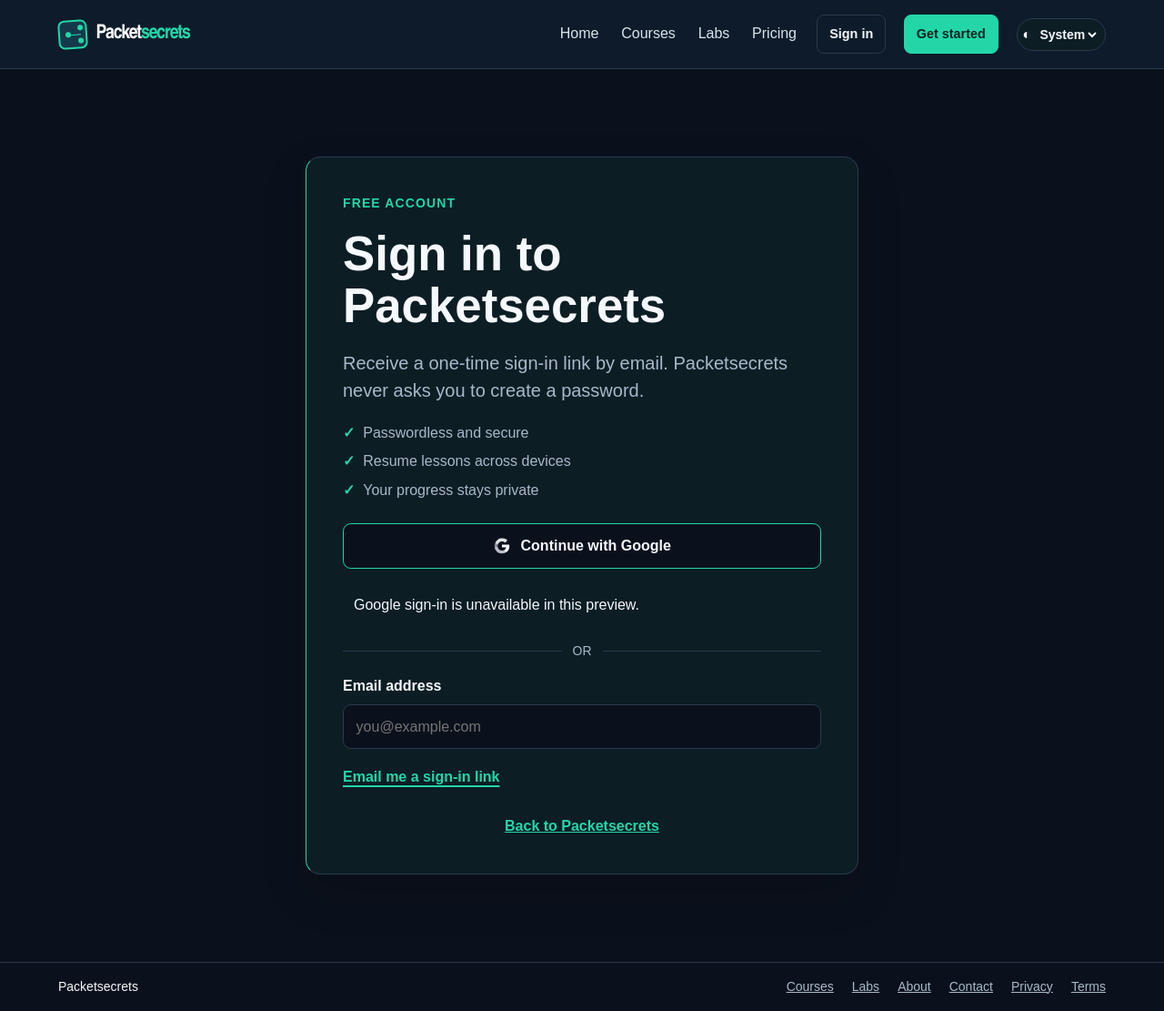
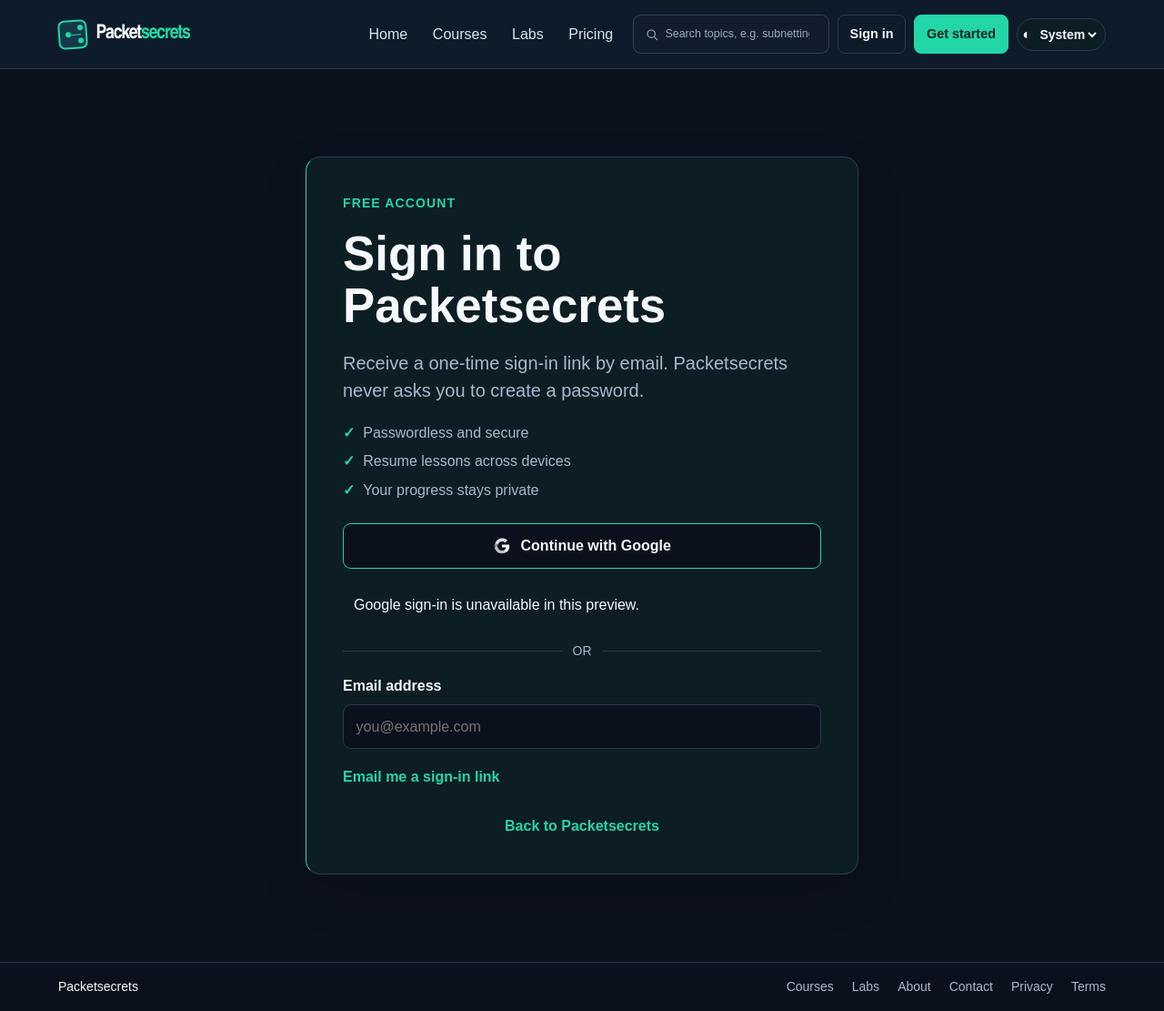
Before and after one commit to sarkhel779/network-learning-platform, a Next.js app: page /sign-in in a window 1280 px wide. Shown: the whole page at 91% size. Built offline with nearby package versions, Linux system fonts and the light colour scheme.

Commit message:
Add lesson search and underline-free active navigation

```diff
--- a/src/app/globals.css
+++ b/src/app/globals.css
@@ -1130,6 +1130,27 @@
 .site-header .site-nav a{display:inline-flex;align-items:center;min-height:2.7rem;padding:.5rem .15rem;border-bottom:2px solid transparent;text-decoration:none}
 .site-header .site-nav a[aria-current="page"]{border-bottom-color:#23d6a8;color:#23d6a8;font-weight:800}
 
+/* Underline-free navigation and lesson links; retain obvious hover and focus states. */
+a,a:hover,a:focus-visible,a *,a:hover *{text-decoration:none!important}
+.sign-in-form .sign-in-text-action{text-decoration:none;border-bottom:0}.sign-in-form .sign-in-text-action:hover{background:color-mix(in srgb,var(--accent) 10%,transparent)}
+.site-header .site-nav a{padding:.5rem .75rem;border:1px solid transparent;border-radius:.55rem;transition:background-color .16s,color .16s,border-color .16s}
+.site-header .site-nav a:hover{background:#183348;color:#56eac9}
+.site-header .site-nav a[aria-current="page"]{border-color:#2d9f8b;background:#174538;color:#6bf2ce;font-weight:800}
+.curriculum-navigation__lesson>a:hover,.primary-link:hover{background:color-mix(in srgb,var(--accent) 10%,transparent)}
+.header-search{position:relative;display:flex;align-items:center;width:clamp(12rem,19vw,16rem);min-height:2.7rem;border:1px solid #30435d;border-radius:.55rem;background:#111c2c;color:#a9bbcb}
+.header-search:focus-within{border-color:#56eac9;box-shadow:0 0 0 2px #23d6a830}
+.header-search__icon{width:1rem;height:1rem;flex:none;margin-left:.75rem;color:#8faac0}
+.header-search input{width:100%;min-width:0;padding:.55rem .55rem .55rem .4rem;border:0;outline:0;background:transparent;color:#f5f8fc;font:inherit;font-size:.78rem}
+.header-search input::placeholder{color:#9aacc0;opacity:1}
+.header-search input::-webkit-search-cancel-button{cursor:pointer}
+.header-search__results{position:absolute;z-index:30;top:calc(100% + .4rem);right:0;width:min(25rem,calc(100vw - 2rem));max-height:22rem;overflow:auto;padding:.4rem;border:1px solid #3b5a70;border-radius:.7rem;background:#102131;box-shadow:0 20px 45px #0008}
+.header-search__results a{display:grid;gap:.2rem;padding:.65rem .75rem;border-radius:.4rem;color:#edf8fa!important}
+.header-search__results a:hover,.header-search__results a:focus-visible{background:#1a4150}
+.header-search__results small{color:#b9cbd6;line-height:1.35}
+.header-search__results p{margin:.4rem;padding:.5rem;color:#b9cbd6}
+@media(min-width:1100px){.site-chrome{flex-wrap:nowrap;gap:1rem}.site-header__actions{flex-wrap:nowrap;gap:.55rem}.site-header .site-nav{flex-wrap:nowrap;gap:.1rem}.header-search{width:13.5rem;flex:none}}
+@media(max-width:700px){.site-header__actions{width:100%}.site-header .site-nav{width:100%;gap:.15rem}.header-search{order:2;width:100%}.site-header__sign-in,.site-header__get-started,.theme-control{order:3}}
+
 /* Packet Labs MVP */
 .labs-page{min-height:100vh;padding:3rem max(1rem,calc((100vw - 1200px)/2));background:#0b111c;color:#f5f8fc}
 .labs-page__intro{max-width:46rem;margin-bottom:2rem}.labs-page__intro h1{margin:.4rem 0;font-size:clamp(2.2rem,5vw,4rem);line-height:1.08}.labs-page__intro>p:last-child,.labs-page__practice p,.labs-page__checks>p{color:#b4c4d7;line-height:1.6}
--- a/src/app/layout.tsx
+++ b/src/app/layout.tsx
@@ -3,6 +3,7 @@
 
 import { SiteFooter } from "@/components/site-footer";
 import { SiteHeader } from "@/components/site-header";
+import { listPathways } from "@/features/catalog/catalog.repository";
 
 import "./globals.css";
 
@@ -13,13 +14,16 @@
 };
 
 export default function RootLayout({ children }: Readonly<{ children: ReactNode }>) {
+  const searchableLessons = listPathways().flatMap((pathway) => pathway.modules.flatMap((module) => module.lessons
+    .filter((lesson) => lesson.published)
+    .map((lesson) => ({ title: lesson.title, objective: lesson.objective, href: `/learn/${pathway.slug}/${lesson.slug}` }))));
   return (
     <html lang="en" suppressHydrationWarning>
       <head>
         <script dangerouslySetInnerHTML={{ __html: `(function(){try{var t=localStorage.getItem('packetsecrets-theme');if(t==='light'||t==='dark'){document.documentElement.dataset.theme=t}else{document.documentElement.removeAttribute('data-theme')}}catch(e){}})()` }} />
       </head>
       <body>
-        <SiteHeader />
+        <SiteHeader lessons={searchableLessons} />
         {children}
         <SiteFooter />
       </body>
--- /dev/null
+++ b/src/components/header-search.tsx
@@ -0,0 +1,42 @@
+"use client";
+
+import Link from "next/link";
+import { useState } from "react";
+
+export type HeaderSearchLesson = { title: string; objective: string; href: string };
+
+export function HeaderSearch({ lessons }: { lessons: HeaderSearchLesson[] }) {
+  const [query, setQuery] = useState("");
+  const [open, setOpen] = useState(false);
+  const normalizedQuery = query.trim().toLocaleLowerCase();
+  const matches = normalizedQuery
+    ? lessons.filter(({ title, objective }) => `${title} ${objective}`.toLocaleLowerCase().includes(normalizedQuery)).slice(0, 6)
+    : [];
+
+  return (
+    <div className="header-search" role="search" onBlur={(event) => {
+      if (!event.currentTarget.contains(event.relatedTarget)) setOpen(false);
+    }}>
+      <svg className="header-search__icon" aria-hidden="true" viewBox="0 0 24 24" fill="none"><circle cx="10.8" cy="10.8" r="6.3" stroke="currentColor" strokeWidth="1.8"/><path d="m16 16 4.5 4.5" stroke="currentColor" strokeWidth="1.8" strokeLinecap="round"/></svg>
+      <input
+        type="search"
+        aria-label="Search lessons"
+        placeholder="Search topics, e.g. subnetting..."
+        value={query}
+        onChange={(event) => { setQuery(event.target.value); setOpen(true); }}
+        onFocus={() => setOpen(true)}
+        onKeyDown={(event) => { if (event.key === "Escape") setOpen(false); }}
+      />
+      {open && normalizedQuery && (
+        <div className="header-search__results" aria-label="Lesson search results">
+          {matches.length ? matches.map((lesson) => (
+            <Link key={lesson.href} href={lesson.href} onClick={() => { setQuery(""); setOpen(false); }}>
+              <strong>{lesson.title}</strong>
+              <small>{lesson.objective}</small>
+            </Link>
+          )) : <p>No matching lessons yet.</p>}
+        </div>
+      )}
+    </div>
+  );
+}
--- a/src/components/site-header.tsx
+++ b/src/components/site-header.tsx
@@ -3,9 +3,10 @@
 import Link from "next/link";
 import { usePathname } from "next/navigation";
 
+import { HeaderSearch, type HeaderSearchLesson } from "./header-search";
 import { ThemeToggle } from "./theme-toggle";
 
-export function SiteHeader() {
+export function SiteHeader({ lessons = [] }: { lessons?: HeaderSearchLesson[] }) {
   const pathname = usePathname() ?? "";
   const currentSection = pathname === "/" ? "Home" : pathname === "/labs" || pathname.startsWith("/labs/") ? "Labs" : pathname === "/pricing" || pathname.startsWith("/pricing/") ? "Pricing" : pathname.startsWith("/paths/") || pathname.startsWith("/learn/") ? "Courses" : null;
 
@@ -24,6 +25,7 @@
             <Link href="/labs" aria-current={currentSection === "Labs" ? "page" : undefined}>Labs</Link>
             <Link href="/pricing" aria-current={currentSection === "Pricing" ? "page" : undefined}>Pricing</Link>
           </nav>
+          <HeaderSearch lessons={lessons} />
           <Link className="site-header__sign-in" href="/sign-in">Sign in</Link>
           <Link className="site-header__get-started" href="/paths/networking-foundations">Get started</Link>
           <ThemeToggle />
```
Also changed, not shown: 1 other file (tests, documents, lock files or other folders).
